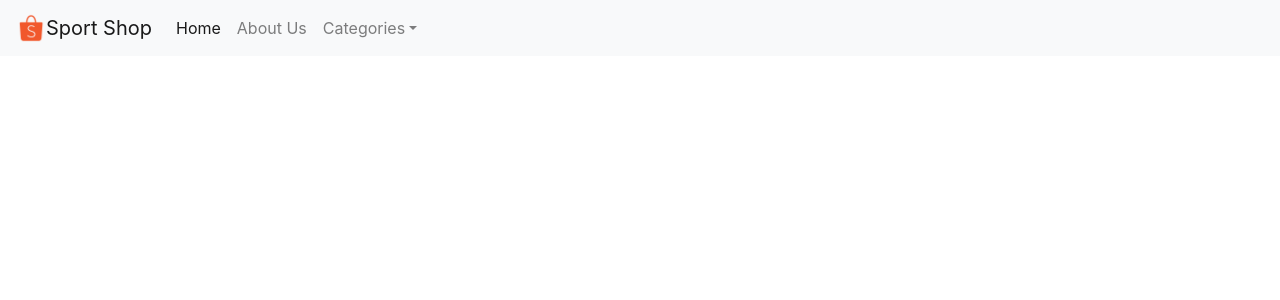
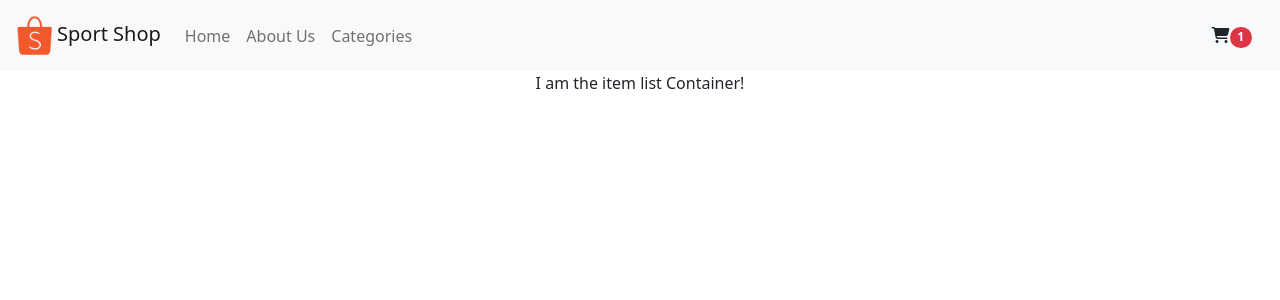
Before and after one commit to FacuDelgado/react-sport-shop, a React (Create React App) app: page / in a window 1280 px wide. Shown: the top 300 px of the page. Built offline with nearby package versions, Linux system fonts and the light colour scheme.

Commit message:
Add CartWidget and ItemListContainer components

```diff
--- a/public/index.html
+++ b/public/index.html
@@ -13,10 +13,9 @@
       user's mobile device or desktop. See https://developers.google.com/web/fundamentals/web-app-manifest/
     -->
     <link rel="manifest" href="%PUBLIC_URL%/manifest.json" />
-    <script src="https://ajax.googleapis.com/ajax/libs/jquery/2.1.1/jquery.min.js"></script>
-    <script src="https://maxcdn.bootstrapcdn.com/bootstrap/4.0.0/js/bootstrap.min.js"></script>
-    <link href="https://maxcdn.bootstrapcdn.com/bootstrap/4.0.0/css/bootstrap.min.css" rel="stylesheet"/>
-
+    <script src="//code.jquery.com/jquery-1.11.1.min.js"></script>
+    <script src="//maxcdn.bootstrapcdn.com/bootstrap/3.3.0/js/bootstrap.min.js"></script>
+    <script src="https://kit.fontawesome.com/22b1a17611.js" crossorigin="anonymous"></script>
     <!--
       Notice the use of %PUBLIC_URL% in the tags above.
       It will be replaced with the URL of the `public` folder during the build.
--- a/src/App.js
+++ b/src/App.js
@@ -1,9 +1,12 @@
 import './App.css';
 import Navbar from './components/NavBar';
+import ItemListContainer from './containers/ItemListContainer';
+
 function App() {
   return (
     <div className="App">
       <Navbar />
+      <ItemListContainer greeting="I am the item list Container!" />
     </div>
   );
 }
--- /dev/null
+++ b/src/components/CartWidget.js
@@ -0,0 +1,14 @@
+const CartWidget = () => {
+  return (
+    <>
+        <div className="d-flex align-items-center">
+            <a className="text-reset me-3" href="#">
+              <i className="fas fa-shopping-cart"></i>
+              <span className="badge rounded-pill badge-notification bg-danger">1</span>
+            </a>
+        </div>
+    </>
+  );
+}
+
+export default CartWidget
--- a/src/components/NavBar.js
+++ b/src/components/NavBar.js
@@ -1,38 +1,46 @@
 import logo from '../assets/eshop-logo.png';
+import 'bootstrap/dist/css/bootstrap.min.css';
+import CartWidget from './CartWidget';
 
-function Navbar() {
+const Navbar = () => {
     return (
     <nav className="navbar navbar-expand-lg navbar-light bg-light">
-        <a className="navbar-brand" href="#">
-            <img src={logo} width="30" height="30" className="d-inline-block align-top" alt=""/>
-            Sport Shop
-        </a>
-        <button className="navbar-toggler" type="button" data-toggle="collapse"
-                data-target="#navbarSupportedContent" aria-controls="navbarSupportedContent"
-                aria-expanded="false" aria-label="Toggle navigation">
-            <span className="navbar-toggler-icon"></span>
+        <div className="container-fluid">
+          <button
+            className="navbar-toggler"
+            type="button"
+            data-mdb-toggle="collapse"
+            data-mdb-target="#navbarSupportedContent"
+            aria-controls="navbarSupportedContent"
+            aria-expanded="false"
+            aria-label="Toggle navigation"
+          >
+            <i className="fas fa-bars"></i>
           </button>
 
-        <div className="collapse navbar-collapse data-bs-toggle" id="navbarSupportedContent">
-            <ul className="navbar-nav mr-auto">
-                <li className="nav-item active">
+          <div className="collapse navbar-collapse" id="navbarSupportedContent">
+            <a className="navbar-brand mt-2 mt-lg-0" href="#">
+              <img
+                src={logo}
+                height="45"
+                alt="Logo"
+                loading="lazy"
+              />
+             <span>Sport Shop</span>
+            </a>
+            <ul className="navbar-nav me-auto mb-2 mb-lg-0">
+              <li className="nav-item">
                 <a className="nav-link" href="#">Home</a>
               </li>
               <li className="nav-item">
                 <a className="nav-link" href="#">About Us</a>
               </li>
-                <li className="nav-item dropdown">
-                    <a className="nav-link dropdown-toggle" href="#" id="navbarDropdown" role="button"
-                    data-toggle="dropdown" aria-haspopup="true" aria-expanded="false">
-                    Categories
-                    </a>
-                    <div className="dropdown-menu" aria-labelledby="navbarDropdown">
-                        <a className="dropdown-item" href="#">Shoes</a>
-                        <a className="dropdown-item" href="#">Shirts</a>
-                        <a className="dropdown-item" href="#">Jackets</a>
-                    </div>
+              <li className="nav-item">
+                <a className="nav-link" href="#">Categories</a>
               </li>
             </ul>
+          </div>
+          <CartWidget/>
         </div>
     </nav>
 );
--- /dev/null
+++ b/src/containers/ItemListContainer.js
@@ -0,0 +1,8 @@
+
+const ItemListContainer = (props) => {
+  return (
+    <div>{props.greeting}</div>
+  )
+}
+
+export default ItemListContainer
```
Lines whose indentation alone changed are shown as unchanged.
